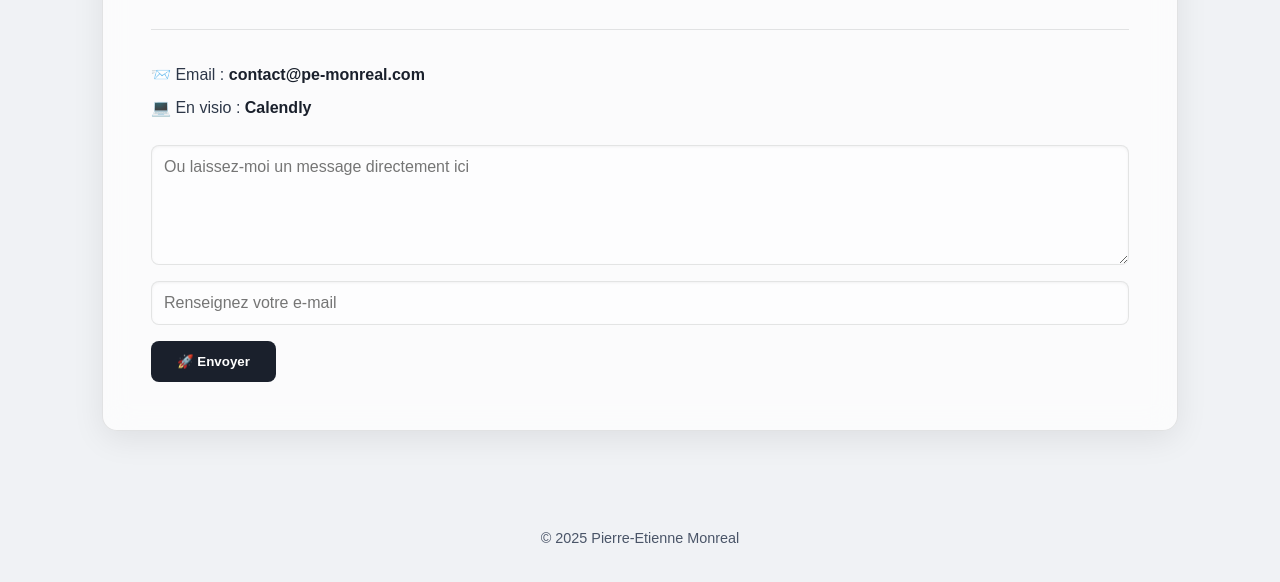
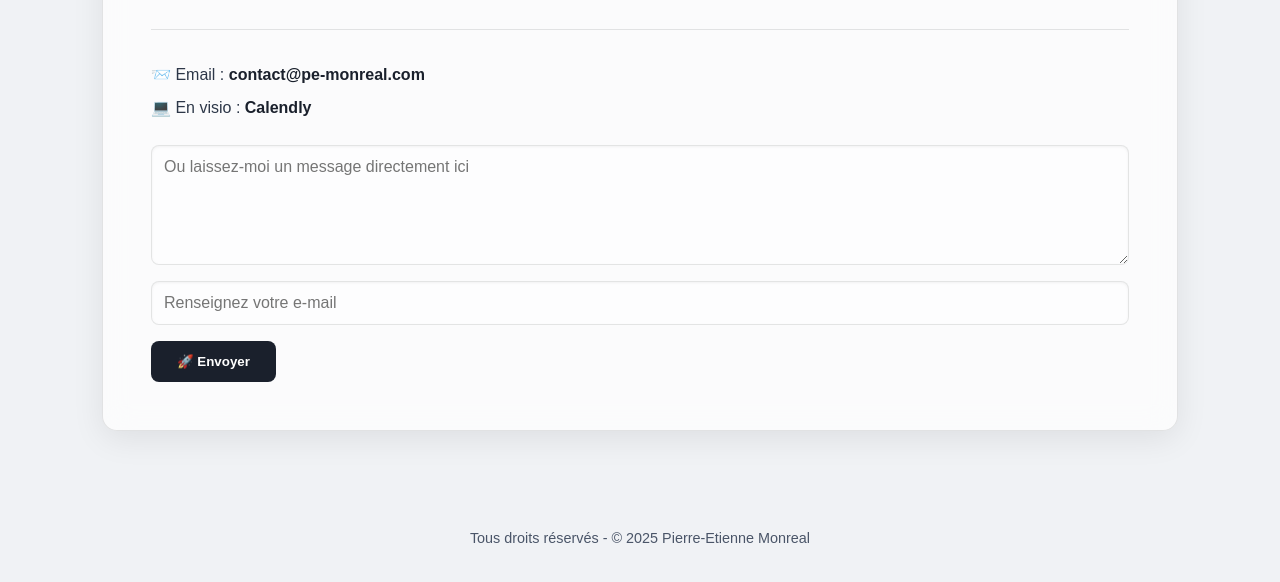
Before and after one commit to PEMtl/site-web-perso, a plain HTML site: page index.html in a window 1280 px wide. Shown: the part 2832-3414 px from the top of the page. Drawn offline with Linux system fonts and the light colour scheme.

Commit message:
Fix mineur footer

```diff
--- a/index.html
+++ b/index.html
@@ -186,7 +186,7 @@
     </main>
 
     <footer>
-        <p>&copy; <span id="copyright-year"></span> Pierre-Etienne Monreal</p>
+        <p> Tous droits réservés - &copy; <span id="copyright-year"></span> Pierre-Etienne Monreal</p>
     </footer>
     <script src="script.js" defer></script>
 </body>
```
